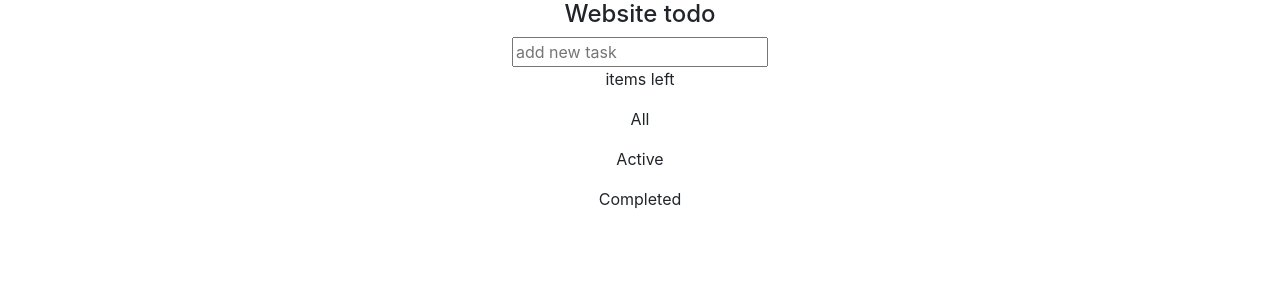
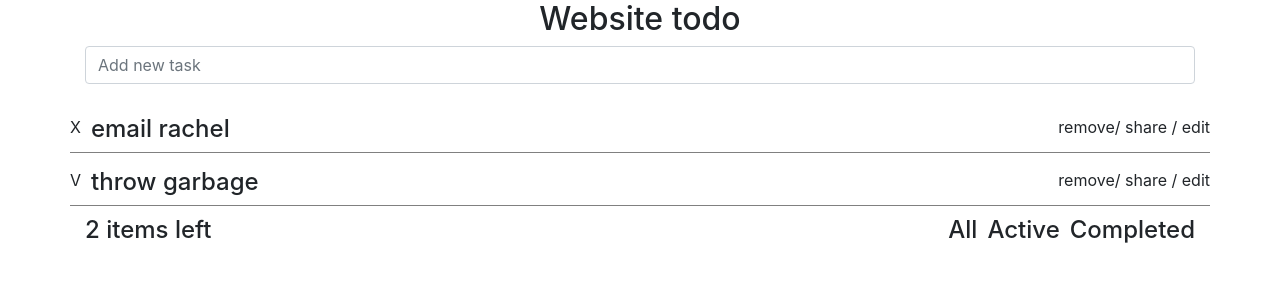
Before and after one commit to Imanuel1/todo-list, a React (Create React App) app: page / in a window 1280 px wide. Shown: the top 300 px of the page. Built offline with nearby package versions, Linux system fonts and the light colour scheme.

Commit message:
using flex on all the classes to correct the filedes

```diff
--- a/src/components/Task/Task.css
+++ b/src/components/Task/Task.css
@@ -0,0 +1,15 @@
+.c-task{
+    display: flex;
+    padding-top: 15px;
+    border-bottom: 1px solid grey;
+    width: 100%;
+}
+
+.c-task > .h4{
+    padding: 0 10px;
+}
+
+.c-task > .is-hidden{
+    margin-left: auto;
+    margin-right: 0;
+}
--- a/src/components/Task/Task.js
+++ b/src/components/Task/Task.js
@@ -4,8 +4,8 @@ import './Task.css'
 function Task({text, isComplete, isShared}) {
     return (
         <div className="c-task">
-            <div className="is-completed"></div>
-            <p className="h5"></p>
+            <div className="is-completed">{isComplete?"V":"X"}</div>
+            <p className="h4">{text}</p>
             <div className="is-hidden">
                 remove/ share / edit
             </div>
--- a/src/pages/TasksPage/TasksPage.css
+++ b/src/pages/TasksPage/TasksPage.css
@@ -0,0 +1,15 @@
+.task-footer {
+    width: 100%;
+    display: flex;
+    /* justify-content: start; */
+    padding: 10px 0;
+}
+
+.task-footer > .h4:not(.h4:first-child){
+    padding-left: 10px;
+}
+
+.task-footer > .to-the-right{
+    margin-left: auto;
+    margin-right: 0;
+}
--- a/src/pages/TasksPage/TasksPage.js
+++ b/src/pages/TasksPage/TasksPage.js
@@ -1,5 +1,5 @@
 import React, { useState } from 'react';
-import { Container, FormControl, InputGroup, Row } from 'react-bootstrap';
+import { Container, Form, FormControl, InputGroup, Row } from 'react-bootstrap';
 import Task from '../../components/Task/Task';
 import taskModel from '../../model/TaskModel';
 import './TasksPage.css'
@@ -7,40 +7,32 @@ import './TasksPage.css'
 function TasksPage() {
     const [addTask, setAddTask] = useState(null);
     const [tasks, setTasks] =
-    useState([new taskModel("email rachel", false,false), new taskModel("throw garbage", true,false)]);
+        useState([new taskModel("email rachel", false, false), new taskModel("throw garbage", true, false)]);
 
     return (
         <Container className="p-tasks-page">
-            <h4>Website todo</h4>
+            <p className="h2">Website todo</p>
             <div className="add-task-container">
-                <input className="add-task" placeholder="add new task" value={addTask} onChange={(e) => setAddTask(e.target.value)}></input>
+                <Form>
+                    <Form.Group controlId="formBasicEmail">
+                        <Form.Control type="text" placeholder="Add new task" value={addTask} onChange={(e) => setAddTask(e.target.value)}/>
+                    </Form.Group>
+                </Form>
             </div>
             <div className="tasks-container">
                 {
-                    tasks.map( task =>
-                        {
-                        <Row><Task text={task.text} isComplete={task.isComplete} isShared={false}/></Row>
-                        })
+                    tasks.map(task => {
+                        return <Row><Task text={task.task} isComplete={task.isComplete} isShared={task.isShared} /></Row>
+                    })
                 }
 
             </div>
             <div className="task-footer">
-                <p>items left</p>
-                <p>All</p>
-                <p>Active</p>
-                <p>Completed</p>
+                <p className="h4">{tasks.length} items left</p>
+                <p className="h4 to-the-right">All</p>
+                <p className="h4">Active</p>
+                <p className="h4">Completed</p>
             </div>
-            {/* <InputGroup className="mb-3">
-                <InputGroup.Prepend>
-                    <InputGroup.Text id="basic-addon1">@</InputGroup.Text>
-                </InputGroup.Prepend>
-                <FormControl
-                    placeholder="Username"
-                    aria-label="Username"
-                    aria-describedby="basic-addon1"
-                />
-            </InputGroup> */}
-
         </Container>
     );
 }
```
